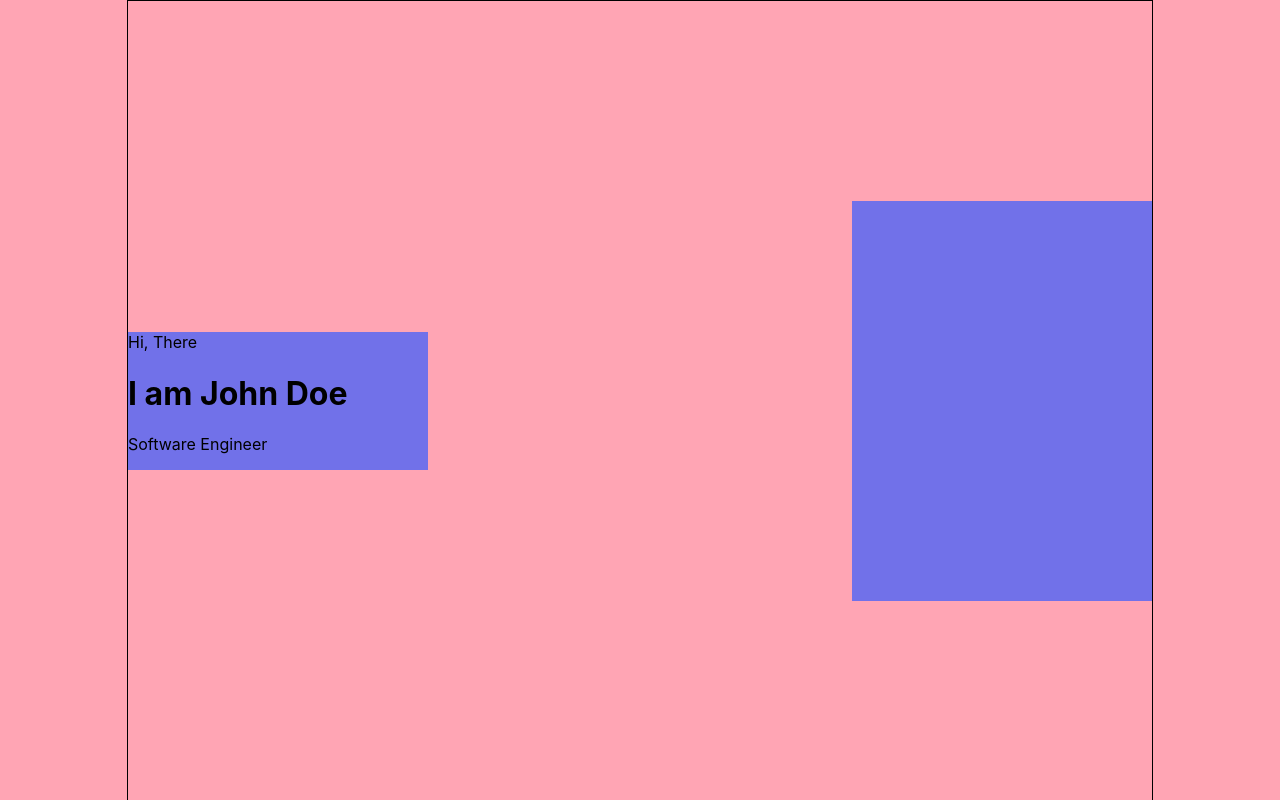
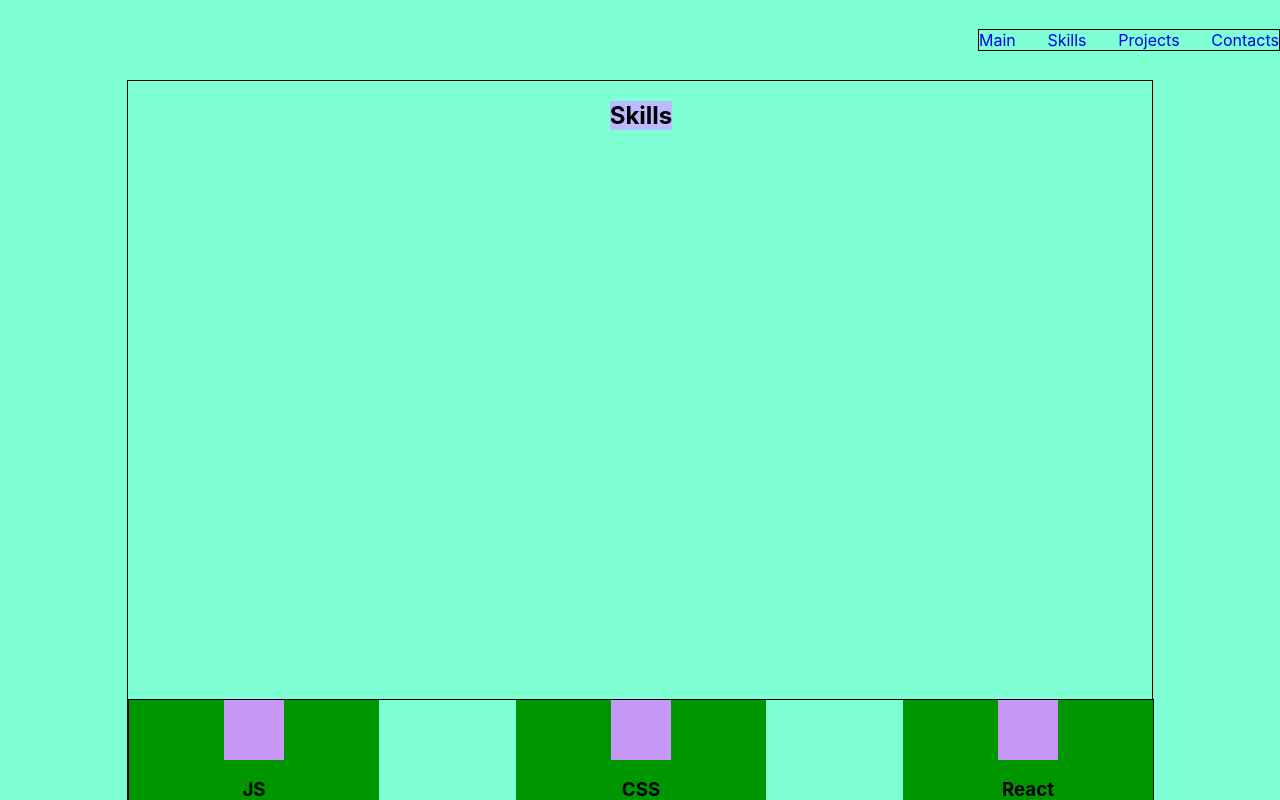
Before and after one commit to magomedov777/portfolio-first-part, a React (Create React App) app: page / in a window 1280 px wide. Shown: the top 800 px of the page. Built offline with nearby package versions, Linux system fonts and the light colour scheme.

Commit message:
add main block

```diff
--- a/src/App.tsx
+++ b/src/App.tsx
@@ -8,8 +8,8 @@ import { Skills } from './Skills/Skills';
 function App() {
   return (
     <div className="App">
+      <Header/>
 
-      <Main/>
       <Skills/>
 
     </div>
```
